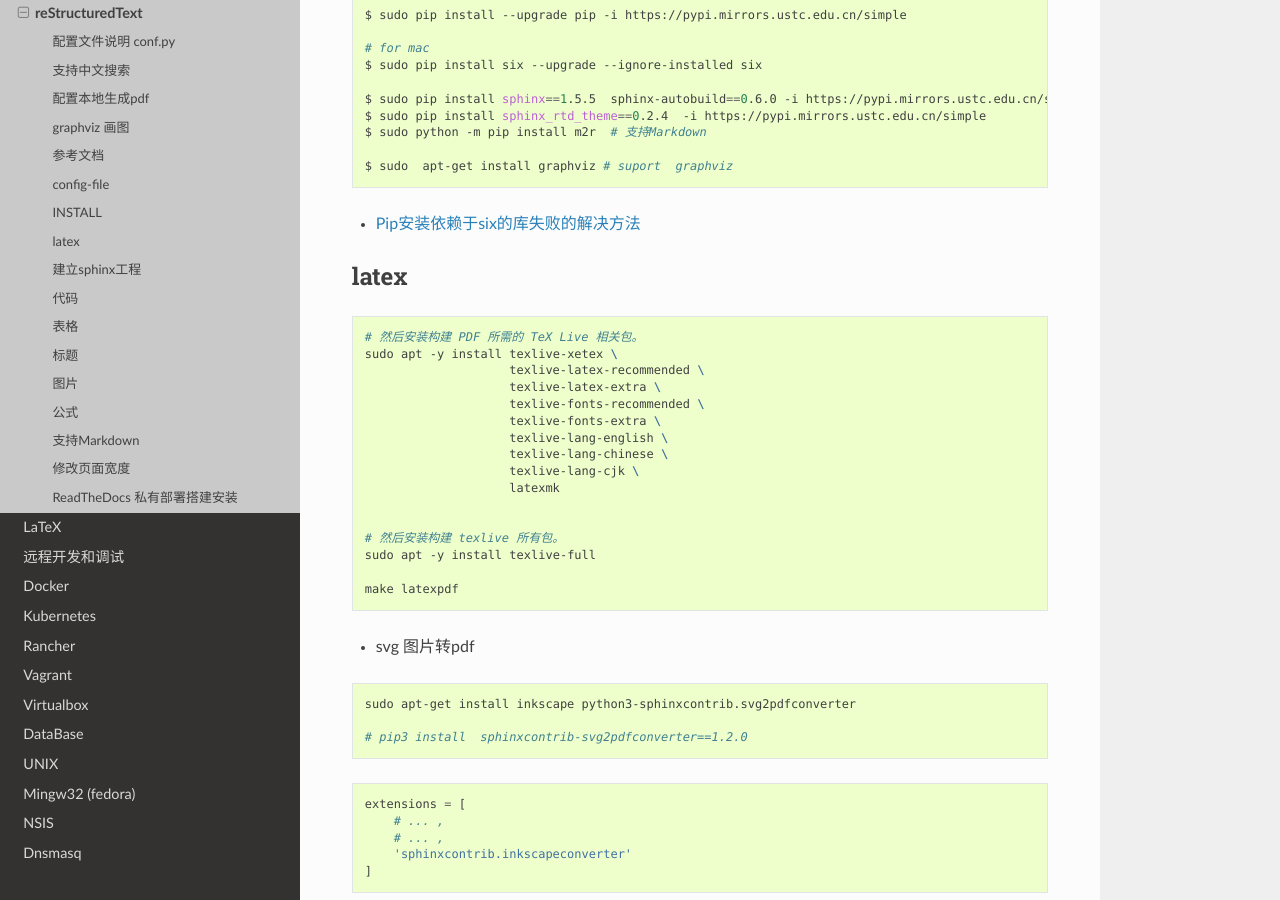
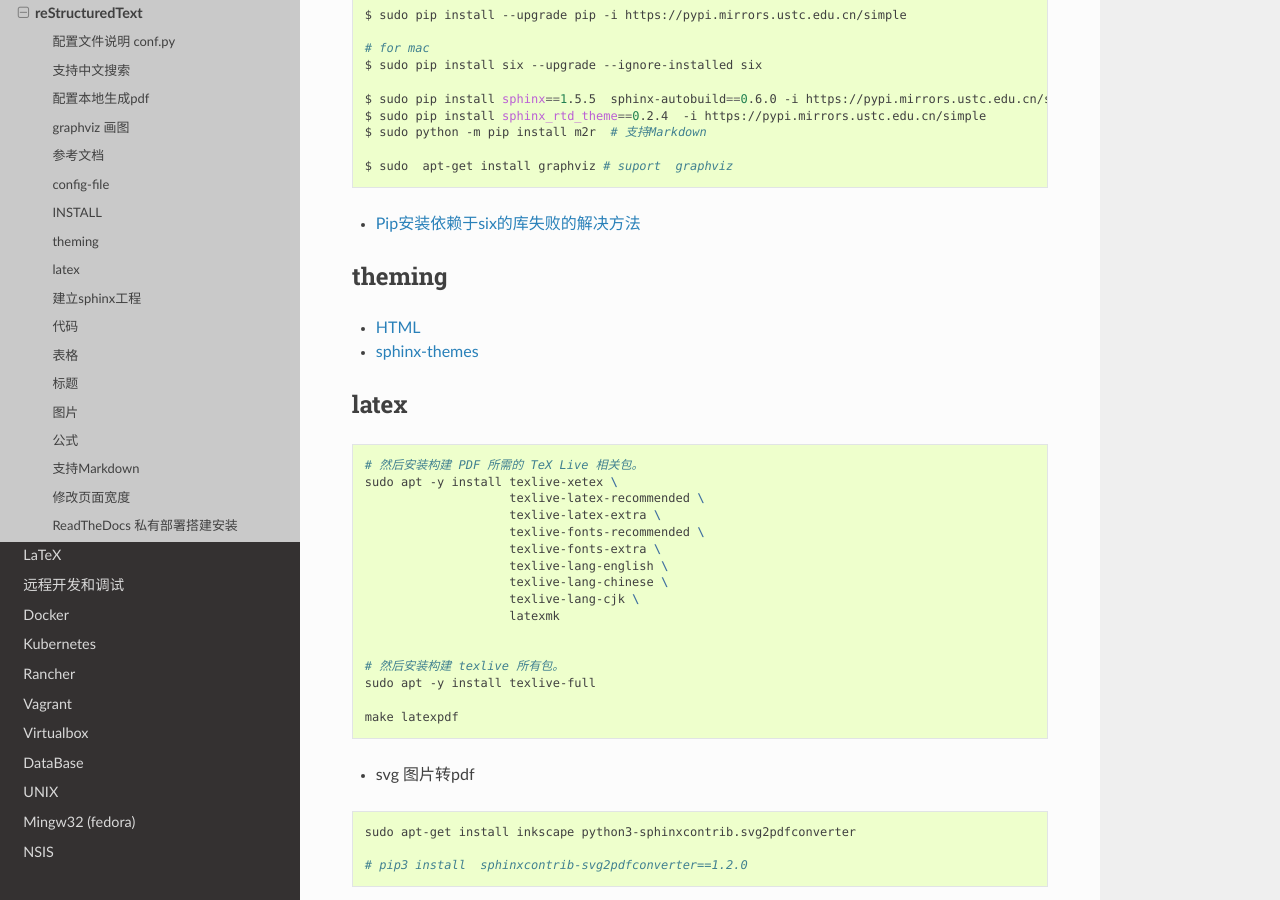
Before and after one commit to my-rds-store/my_space, a Sphinx documentation site: the page built from source/lightweight_markup_language/sphinx/index.rst, in a window 1280 px wide and 900 px high, scrolled down 882 px. Built offline with Sphinx 7.4.7 and the Read the Docs theme 2.0.0, drawn with Linux system fonts in a browser that asks for light colours.

Commit message:
update ....

```diff
--- a/source/lightweight_markup_language/sphinx/index.rst
+++ b/source/lightweight_markup_language/sphinx/index.rst
@@ -56,6 +56,12 @@
     $ sudo  apt-get install graphviz # suport  graphviz
 
 * `Pip安装依赖于six的库失败的解决方法 <https://www.jianshu.com/p/45fb07007ddc>`_
+
+theming
+-----------
+
+* `HTML <https://www.sphinx-doc.org/en/master/usage/theming.html>`_
+* `sphinx-themes  <https://sphinx-themes.org/>`_
 
 
 latex
```
